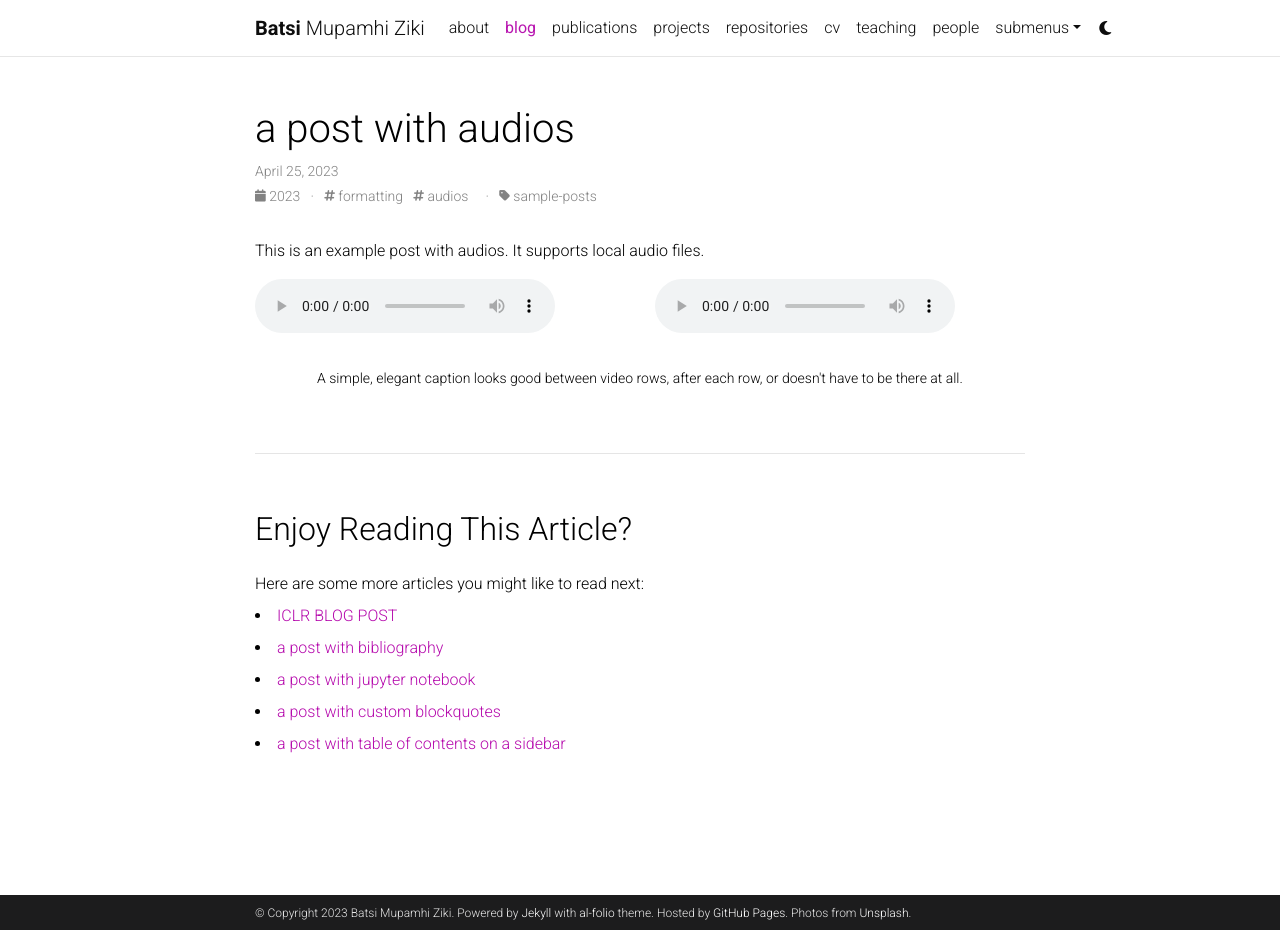
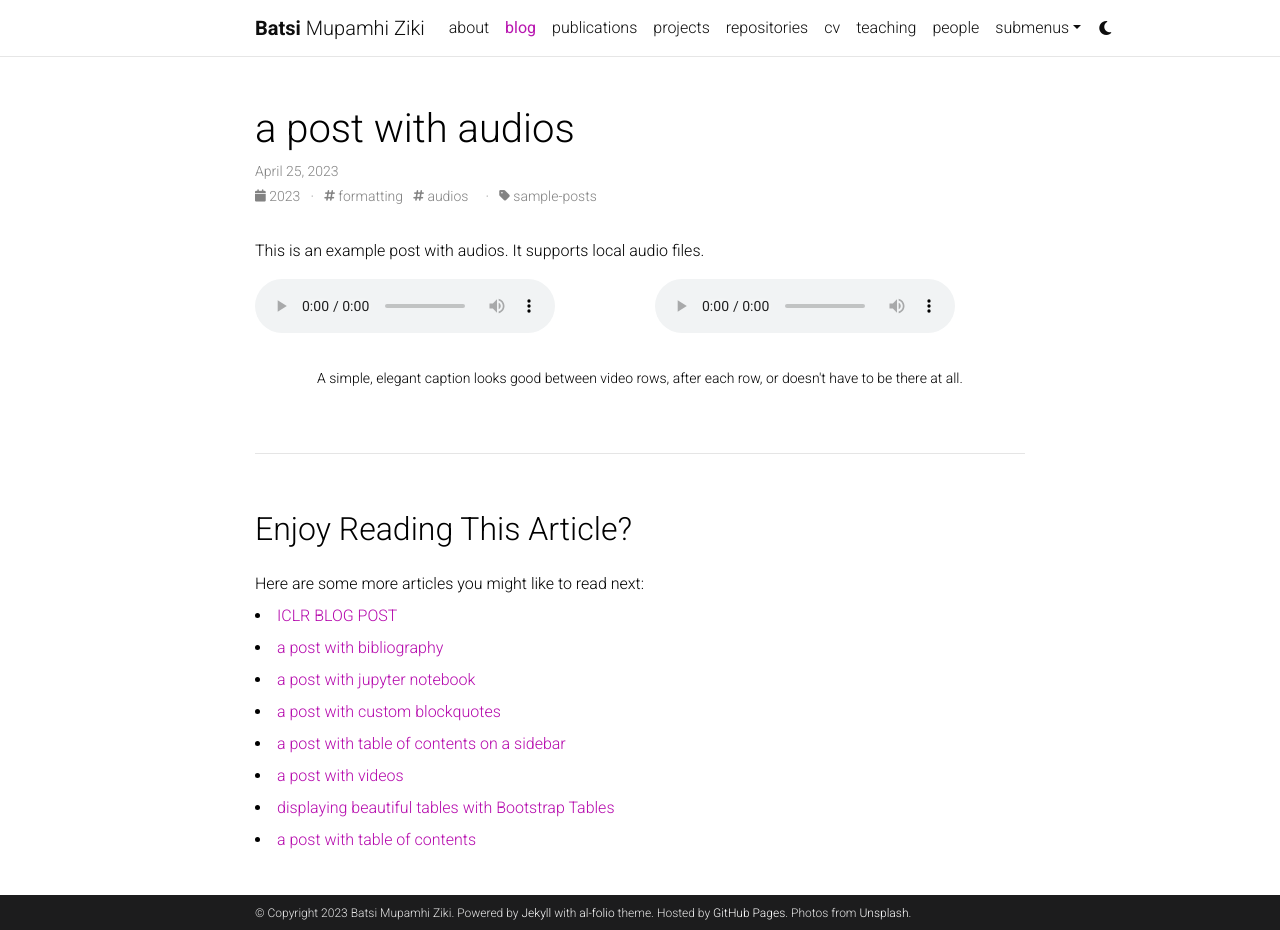
Before and after one commit to Ziksby/Ziksby.github.io, a Jekyll site: the page built from _posts/2023-04-25-audios.md, in a window 1280 px wide and 930 px high. Built offline with Jekyll 4.4.1, drawn with Linux system fonts in a browser that asks for light colours; comment, search, counter and statistics services are not loaded; a style sheet for code colours, icons or effects is not loaded; some of the changed lines change nothing that is shown.

```diff
--- a/_config.yml
+++ b/_config.yml
@@ -131,7 +131,7 @@
 
 related_blog_posts:
   enabled: true
-  max_related: 5
+  max_related: 8
 
 # Giscus comments (RECOMMENDED)
 # Follow instructions on https://giscus.app/ to setup for your repo to fill out
```
